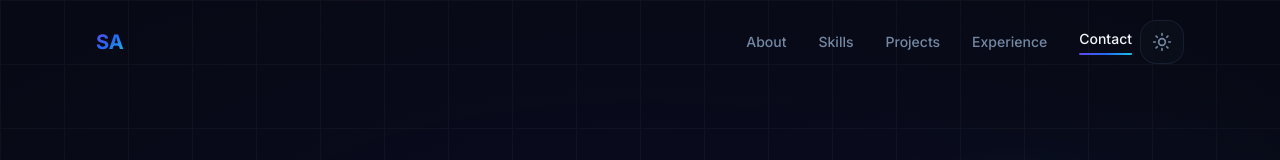
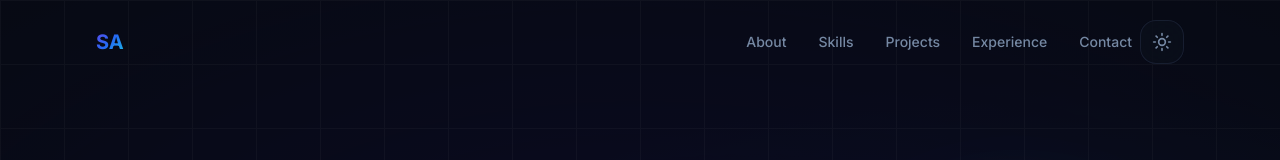
Before and after one commit to SomanAbbasi/resume, a React (Vite) app: page / in a window 1280 px wide. Shown: the top 160 px of the page. Built offline with nearby package versions, Linux system fonts and the light colour scheme; the HTML template or start-up script is replaced by a standard one.

Commit message:
Switch nav to clean routes

```diff
--- a/src/App.tsx
+++ b/src/App.tsx
@@ -9,6 +9,10 @@ import Index from "./pages/Index.tsx";
 import NotFound from "./pages/NotFound.tsx";
 import About from "./pages/About.tsx";
 import SomanAbbasi from "./pages/SomanAbbasi.tsx";
+import Skills from "./pages/Skills.tsx";
+import Projects from "./pages/Projects.tsx";
+import Experience from "./pages/Experience.tsx";
+import Contact from "./pages/Contact.tsx";
 
 const queryClient = new QueryClient();
 
@@ -23,6 +27,10 @@ const App = () => (
             <Routes>
               <Route path="/" element={<Index />} />
               <Route path="/about" element={<About />} />
+              <Route path="/skills" element={<Skills />} />
+              <Route path="/projects" element={<Projects />} />
+              <Route path="/experience" element={<Experience />} />
+              <Route path="/contact" element={<Contact />} />
               <Route path="/soman-abbasi" element={<SomanAbbasi />} />
               {/* ADD ALL CUSTOM ROUTES ABOVE THE CATCH-ALL "*" ROUTE */}
               <Route path="*" element={<NotFound />} />
--- a/src/components/portfolio/Hero.tsx
+++ b/src/components/portfolio/Hero.tsx
@@ -2,6 +2,7 @@ import { motion } from "framer-motion";
 import { ArrowDown, FileText, Github, Linkedin } from "lucide-react";
 import { useTheme } from "next-themes";
 import { SiFiverr, SiUpwork } from "react-icons/si";
+import { Link } from "react-router-dom";
 import { personalInfo } from "@/lib/data";
 
 const Hero = () => {
@@ -75,14 +76,14 @@ const Hero = () => {
               transition={{ duration: 0.6, delay: 0.4 }}
               className="flex flex-wrap gap-4"
             >
-              <a
-                href="#projects"
+              <Link
+                to="/projects"
                 className="inline-flex items-center gap-2 px-6 py-3 rounded-xl font-medium text-primary-foreground transition-all duration-300 glow-hover"
                 style={{ background: "var(--gradient-primary)" }}
               >
                 View Projects
                 <ArrowDown size={16} />
-              </a>
+              </Link>
               <a
                 href={personalInfo.resumeUrl}
                 download
--- a/src/components/portfolio/Navbar.tsx
+++ b/src/components/portfolio/Navbar.tsx
@@ -2,6 +2,7 @@ import { useState, useEffect } from "react";
 import { motion, AnimatePresence } from "framer-motion";
 import { Menu, Moon, Sun, X } from "lucide-react";
 import { useTheme } from "next-themes";
+import { Link, useLocation } from "react-router-dom";
 import { navLinks, personalInfo } from "@/lib/data";
 
 const Navbar = () => {
@@ -11,6 +12,7 @@ const Navbar = () => {
 
   const { resolvedTheme, setTheme } = useTheme();
   const isDark = resolvedTheme !== "light";
+  const location = useLocation();
 
   const initials = personalInfo.name
     .split(" ")
@@ -23,18 +25,15 @@ const Navbar = () => {
   useEffect(() => {
     const onScroll = () => {
       setScrolled(window.scrollY > 50);
-      const sections = navLinks.map((l) => l.href.slice(1));
-      for (const id of [...sections].reverse()) {
-        const el = document.getElementById(id);
-        if (el && el.getBoundingClientRect().top < 200) {
-          setActive(`#${id}`);
-          break;
-        }
-      }
     };
     window.addEventListener("scroll", onScroll, { passive: true });
     return () => window.removeEventListener("scroll", onScroll);
   }, []);
+
+  useEffect(() => {
+    setActive(location.pathname || "/");
+    setMobileOpen(false);
+  }, [location.pathname]);
 
   return (
     <motion.nav
@@ -46,17 +45,17 @@ const Navbar = () => {
       }`}
     >
       <div className="max-w-6xl mx-auto px-4 sm:px-6 lg:px-8 flex items-center justify-between">
-        <a href="#" className="flex items-center gap-3">
+        <Link to="/" className="flex items-center gap-3">
           <span className="text-xl font-bold gradient-text">{initials}</span>
-        </a>
+        </Link>
 
         <div className="flex items-center gap-2">
           {/* Desktop nav */}
           <div className="hidden md:flex items-center gap-8">
             {navLinks.map((link) => (
-              <a
+              <Link
                 key={link.href}
-                href={link.href}
+                to={link.href}
                 className={`text-sm font-medium transition-colors duration-200 ${
                   active === link.href
                     ? "text-foreground"
@@ -71,7 +70,7 @@ const Navbar = () => {
                     style={{ background: "var(--gradient-primary)" }}
                   />
                 )}
-              </a>
+              </Link>
             ))}
           </div>
 
@@ -108,14 +107,13 @@ const Navbar = () => {
           >
             <div className="flex flex-col gap-1 p-4">
               {navLinks.map((link) => (
-                <a
+                <Link
                   key={link.href}
-                  href={link.href}
-                  onClick={() => setMobileOpen(false)}
+                  to={link.href}
                   className="text-sm font-medium py-2 px-3 rounded-md text-muted-foreground hover:text-foreground hover:bg-secondary transition-colors"
                 >
                   {link.label}
-                </a>
+                </Link>
               ))}
             </div>
           </motion.div>
--- a/src/lib/data.ts
+++ b/src/lib/data.ts
@@ -173,9 +173,9 @@ export const achievements: Achievement[] = [
 ];
 
 export const navLinks = [
-  { label: "About", href: "#about" },
-  { label: "Skills", href: "#skills" },
-  { label: "Projects", href: "#projects" },
-  { label: "Experience", href: "#experience" },
-  { label: "Contact", href: "#contact" },
+  { label: "About", href: "/about" },
+  { label: "Skills", href: "/skills" },
+  { label: "Projects", href: "/projects" },
+  { label: "Experience", href: "/experience" },
+  { label: "Contact", href: "/contact" },
 ];
--- /dev/null
+++ b/src/pages/Contact.tsx
@@ -0,0 +1,15 @@
+import Navbar from "@/components/portfolio/Navbar";
+import Contact from "@/components/portfolio/Contact";
+
+const ContactPage = () => {
+  return (
+    <div className="min-h-screen bg-background text-foreground">
+      <Navbar />
+      <main className="pt-24">
+        <Contact />
+      </main>
+    </div>
+  );
+};
+
+export default ContactPage;
--- /dev/null
+++ b/src/pages/Experience.tsx
@@ -0,0 +1,15 @@
+import Navbar from "@/components/portfolio/Navbar";
+import Timeline from "@/components/portfolio/Timeline";
+
+const ExperiencePage = () => {
+  return (
+    <div className="min-h-screen bg-background text-foreground">
+      <Navbar />
+      <main className="pt-24">
+        <Timeline />
+      </main>
+    </div>
+  );
+};
+
+export default ExperiencePage;
--- /dev/null
+++ b/src/pages/Projects.tsx
@@ -0,0 +1,15 @@
+import Navbar from "@/components/portfolio/Navbar";
+import ProjectsSection from "@/components/portfolio/ProjectsSection";
+
+const ProjectsPage = () => {
+  return (
+    <div className="min-h-screen bg-background text-foreground">
+      <Navbar />
+      <main className="pt-24">
+        <ProjectsSection />
+      </main>
+    </div>
+  );
+};
+
+export default ProjectsPage;
--- /dev/null
+++ b/src/pages/Skills.tsx
@@ -0,0 +1,15 @@
+import Navbar from "@/components/portfolio/Navbar";
+import Skills from "@/components/portfolio/Skills";
+
+const SkillsPage = () => {
+  return (
+    <div className="min-h-screen bg-background text-foreground">
+      <Navbar />
+      <main className="pt-24">
+        <Skills />
+      </main>
+    </div>
+  );
+};
+
+export default SkillsPage;
```
Also changed, not shown: vercel.json (added), 5 other files (tests, documents, lock files or other folders).
